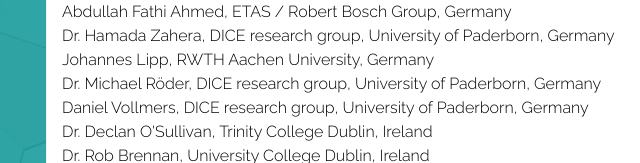
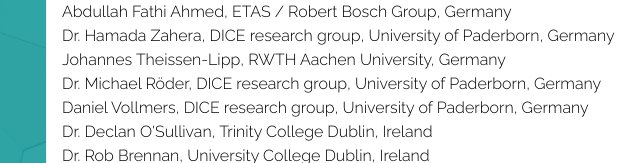
Before and after one commit to i3mainz/GeoLD2024, a plain HTML site: page index.html in a window 1280 px wide. Both pictures are taken after a click on the link "Program Committee (in random order)". Shown: the part 4773-4936 px from the top of the page, 24-664 px from the left. Drawn offline with Linux system fonts and the light colour scheme; animation ran at ten frames a second.

Commit message:
Update index.html

```diff
--- a/index.html
+++ b/index.html
@@ -520,7 +520,7 @@
 				    <span typeof="foaf:Person">Dr. rer. nat. <span property="http://xmlns.com/foaf/0.1/givenname">Stefan</span> <span property="http://xmlns.com/foaf/0.1/family_name">Heindorf</span></span>, DICE research group, University of Paderborn, Germany<br>
 				    --><span typeof="foaf:Person"><span property="http://xmlns.com/foaf/0.1/givenname">Abdullah Fathi</span> <span property="http://xmlns.com/foaf/0.1/family_name">Ahmed</span></span>, ETAS / Robert Bosch Group, Germany<br>
 				    <span typeof="foaf:Person">Dr. <span property="http://xmlns.com/foaf/0.1/givenname">Hamada</span> <span property="http://xmlns.com/foaf/0.1/family_name">Zahera</span></span>,  DICE research group, University of Paderborn, Germany<br>
-				 <span typeof="foaf:Person"><span property="http://xmlns.com/foaf/0.1/givenname">Johannes</span> <span property="http://xmlns.com/foaf/0.1/family_name">Lipp</span></span>,  RWTH Aachen University, Germany<br>
+				 <span typeof="foaf:Person"><span property="http://xmlns.com/foaf/0.1/givenname">Johannes</span> <span property="http://xmlns.com/foaf/0.1/family_name">Theissen-Lipp</span></span>,  RWTH Aachen University, Germany<br>
 				<span typeof="foaf:Person">Dr. <span property="http://xmlns.com/foaf/0.1/givenname">Michael</span> <span property="http://xmlns.com/foaf/0.1/family_name">Röder</span></span>,  DICE research group, University of Paderborn, Germany<br>
 			<span typeof="foaf:Person"><span property="http://xmlns.com/foaf/0.1/givenname">Daniel</span> <span property="http://xmlns.com/foaf/0.1/family_name">Vollmers</span></span>,  DICE research group, University of Paderborn, Germany<br>
 				    <span typeof="foaf:Person">Dr. <span property="http://xmlns.com/foaf/0.1/givenname">Declan</span> <span property="http://xmlns.com/foaf/0.1/family_name">O'Sullivan</span></span>, Trinity College Dublin, Ireland<br>
```
